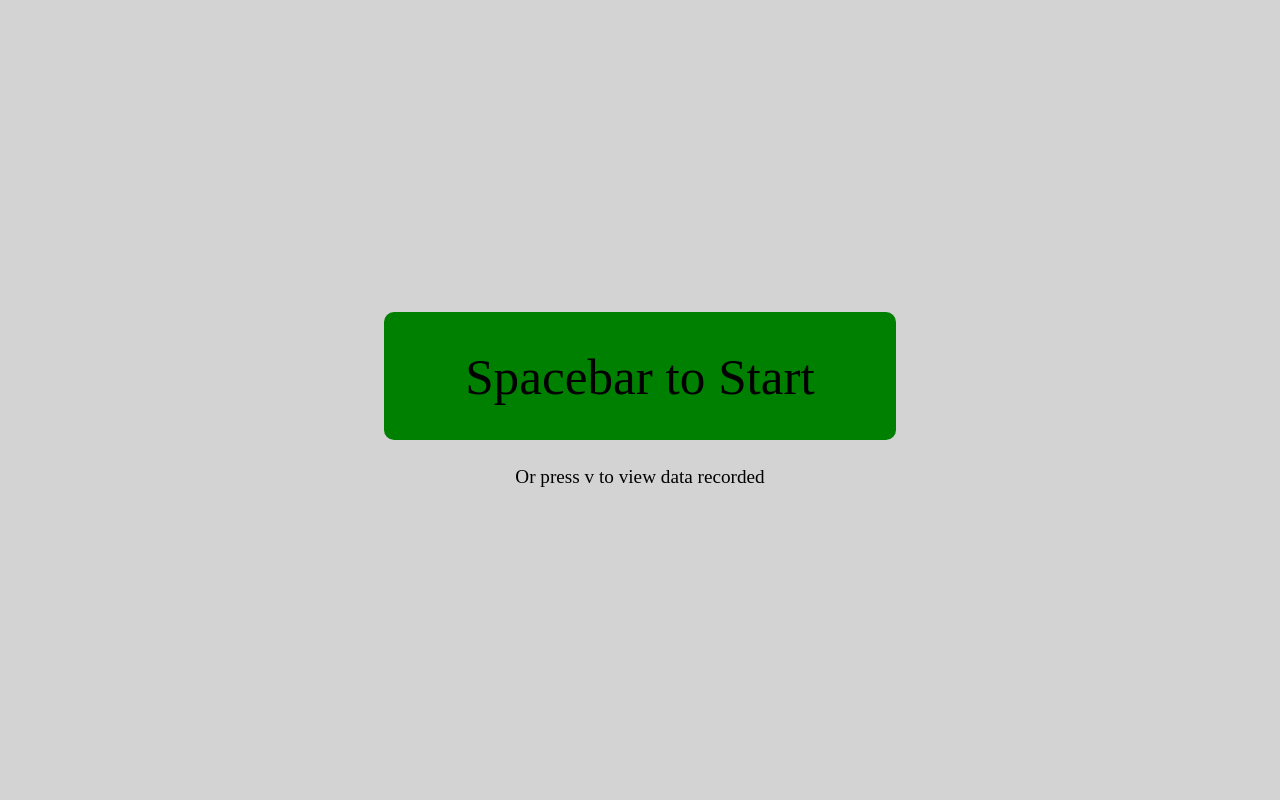
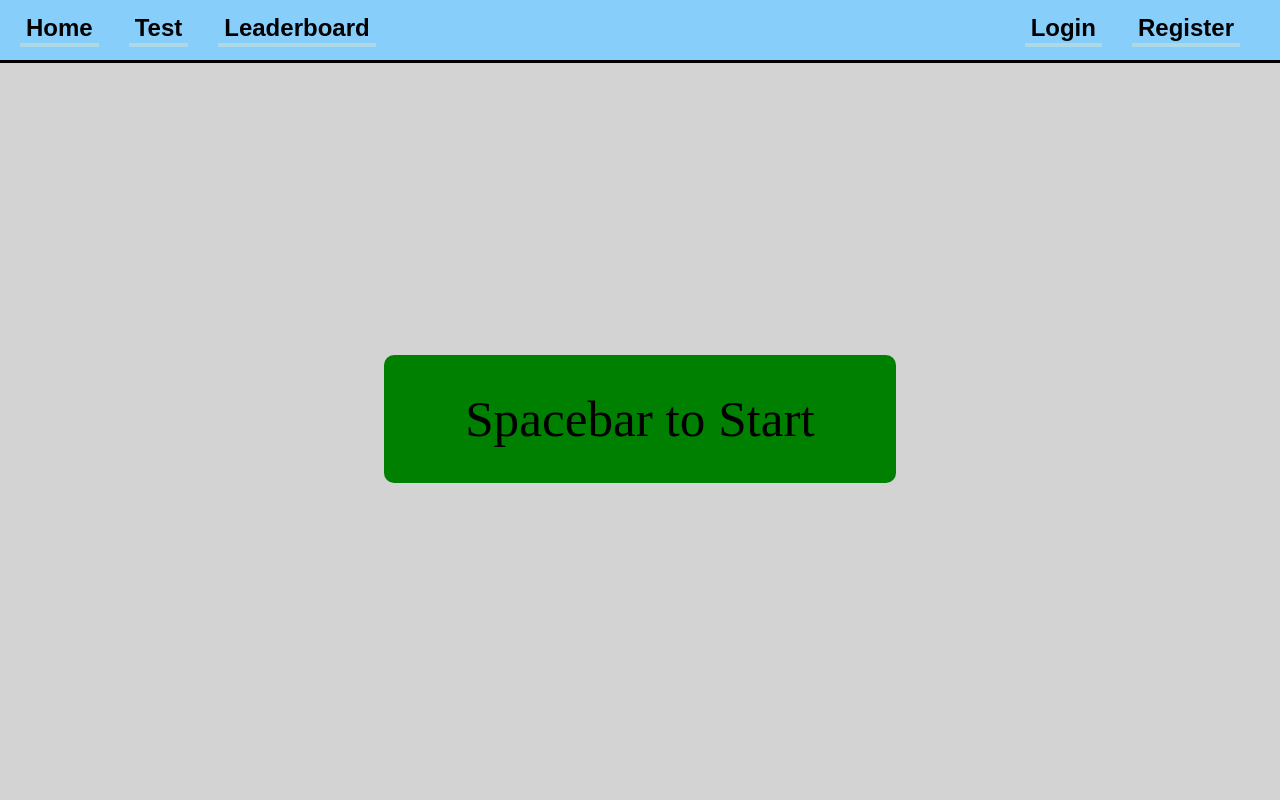
Before and after one commit to BrianZhang1/Reaction-Timer, a Flask app: page /test in a window 1280 px wide. Run offline with Flask 2, Linux system fonts and the light colour scheme.

Commit message:
completed home page, implemented navbar on all pages, created empty profile page (todo)

```diff
--- a/app.py
+++ b/app.py
@@ -30,7 +30,18 @@ con.close()
 
 @app.route("/")
 def index():
-    return redirect("/test")
+    logged_in = session["logged_in"]
+    if logged_in:
+        con = sqlite3.connect("data.db")
+        cur = con.cursor()
+        cur.execute("SELECT username FROM users WHERE id = ?", (session["uid"],))
+        username = cur.fetchone()[0]
+        cur.close()
+        con.close()
+        return render_template("index.html", logged_in=True, username=username)
+
+    elif not logged_in:
+        return render_template("index.html", logged_in=False)
 
 
 @app.route("/test", methods=["GET", "POST"])
@@ -40,7 +51,18 @@ def test():
 
     if request.method == "GET":
         logged_in = session["logged_in"]
-        return render_template("test.html", logged_in=logged_in)
+        if logged_in:
+            con = sqlite3.connect("data.db")
+            cur = con.cursor()
+            cur.execute("SELECT username FROM users WHERE id = ?", (session["uid"],))
+            username = cur.fetchone()[0]
+            cur.close()
+            con.close()
+            return render_template("test.html", logged_in=True, username=username)
+        elif not logged_in:
+            return render_template("test.html", logged_in=False)
+
+
     elif request.method == "POST":
         rt = request.form.get("rt")
         pi = request.form.get("pi")
@@ -50,20 +72,34 @@ def test():
         con.commit()
         cur.close()
         con.close()
-        return redirect("/")
+        return redirect("/test")
 
 
 @app.route("/view", methods=["GET", "POST"])
 def view():
-    con = sqlite3.connect("data.db")
-    cur = con.cursor()
-    cur.execute("""
-        SELECT * FROM rts
-        JOIN users ON users.id = rts.uid
-        """)
     if (request.method == "GET"):
-        return render_template("view.html", db=cur.fetchall())
+        con = sqlite3.connect("data.db")
+        cur = con.cursor()
+        cur.execute("""
+            SELECT * FROM rts
+            JOIN users ON users.id = rts.uid
+            """)
+        db = cur.fetchall()
+        logged_in = session["logged_in"]
+        if logged_in:
+            con = sqlite3.connect("data.db")
+            cur = con.cursor()
+            cur.execute("SELECT username FROM users WHERE id = ?", (session["uid"],))
+            username = cur.fetchone()[0]
+            cur.close()
+            con.close()
+            return render_template("view.html", db=db, logged_in=True, username=username)
+        elif not logged_in:
+            return render_template("view.html", db=db, logged_in=False)
+
     elif (request.method == "POST"):
+        con = sqlite3.connect("data.db")
+        cur = con.cursor()
         row_id = request.form.get("id")
         cur.execute("DELETE FROM rts WHERE id=?", (row_id,))
         con.commit()
@@ -142,3 +178,18 @@ def logout():
         return render_template("logout.html", logged_in=True)
     elif not session["logged_in"]:
         return render_template("logout.html", logged_in=False)
+
+@app.route("/profile", methods=["GET"])
+def profile():
+    logged_in = session["logged_in"]
+    if logged_in:
+        con = sqlite3.connect("data.db")
+        cur = con.cursor()
+        cur.execute("SELECT username FROM users WHERE id = ?", (session["uid"],))
+        username = cur.fetchone()[0]
+        cur.close()
+        con.close()
+        return render_template("profile.html", logged_in=True, username=username)
+
+    elif not logged_in:
+        return render_template("profile.html", logged_in=False)
--- a/static/styles.css
+++ b/static/styles.css
@@ -5,6 +5,62 @@ html, body {
 
 body {
     background-color: #e1f5fe;
+}
+
+
+/*  Index  */
+
+#index_page_wrapper {
+    display: flex;
+    height: 100%;
+    flex-direction: column;
+}
+
+#navbar {
+    top: 0;
+    position: sticky;
+    height: 60px;
+    background-color: lightskyblue;
+    border-bottom: 3px solid black;
+    display: flex;
+    flex-direction: row;
+    justify-content: space-between;
+}
+
+#navbar_left {
+    display: flex;
+    flex-direction: row;
+    align-items: center;
+    justify-content: space-between;
+    margin-left: 20px;
+}
+
+.nav_button {
+    margin-right: 30px;
+    font-size: 1.5rem;
+    background-color: transparent;
+    font-weight: bold;
+    border-top: none;
+    border-right: none;
+    border-left: none;
+    border-bottom: 4px solid lightblue;
+}
+
+#navbar_right {
+    display: flex;
+    flex-direction: row;
+    align-items: center;
+    justify-content: space-between;
+    margin-right: 10px;
+}
+
+#index_content {
+    flex: 1;
+    margin: 40px;
+}
+
+#index_about_section {
+    width: 500px;
 }
 
 
@@ -61,9 +117,6 @@ tr:nth-child(even) {
     margin-bottom: 2vw;
     font-size: 4vw;
 }
-.viewText {
-    font-size: 1.5vw;
-}
 .results {
     display: none;
     flex-direction: column;
--- a/static/test.js
+++ b/static/test.js
@@ -2,12 +2,6 @@ document.onkeydown = (e) => {
     if (e.key == " ") {
         document.onkeydown = null;
         startTest();
-    } else if (e.key == "v") {
-        let form = document.createElement("form");
-        document.body.appendChild(form);
-        form.action = "/view";
-        form.method = "get";
-        form.submit();
     }
 }
 
@@ -47,9 +41,7 @@ class ReactionTimer {
 
 function startTest() {
     startButton = document.querySelector(".startButton");
-    viewText = document.querySelector(".viewText");
     startButton.style.display = "none";
-    viewText.style.display = "none";
     let timer = new ReactionTimer(endTest);
     timer.startDelayTimer();
 }
--- a/templates/test.html
+++ b/templates/test.html
@@ -8,11 +8,36 @@
     </head>
     <body>
         <div class="app">
-            <div class="navbar"></div>
+            <div id="navbar">
+                <div id="navbar_left">
+                    <form action="/" method="GET">
+                        <input type="submit" value="Home" class="nav_button" id="home_button">
+                    </form>
+                    <form action="/test" method="GET">
+                        <input type="submit" value="Test" class="nav_button" id="test_button">
+                    </form>
+                    <form action="/view" method="GET">
+                        <input type="submit" value="Leaderboard" class="nav_button" id="leaderboard_button">
+                    </form>
+                </div>
+                <div id="navbar_right">
+                    {% if not logged_in %}
+                        <form action="/login" method="GET">
+                            <input type="submit" value="Login" class="nav_button" id="login_button">
+                        </form>
+                        <form action="/register" method="GET">
+                            <input type="submit" value="Register" class="nav_button" id="register_button">
+                        </form>
+                    {% elif logged_in %}
+                        <form action="/profile" method="GET">
+                            <input type="submit" value={{ username }} class="nav_button" id="profile_button">
+                        </form>
+                    {% endif %}
+                </div>
+            </div>
             <div class="content" id="content">
                 <div class="homeText">
                     <div class="startButton">Spacebar to Start</div>
-                    <div class="viewText">Or press v to view data recorded</div>
                 </div>
                 <div class="results" id="results">
                     <h1 class="resultsText" id="resultsText"></h1>
```
Also changed, not shown: TODO.md (+1 -1 lines), templates/index.html (added, +53 -0 lines), templates/profile.html (added, +41 -0 lines), templates/view.html (+27 -0 lines).
